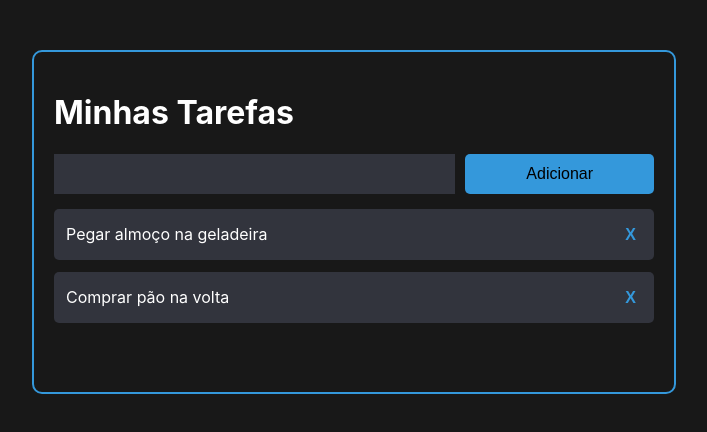
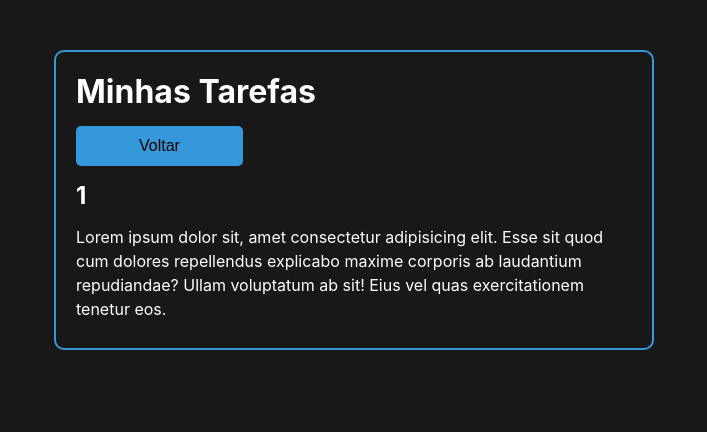
Before and after one commit to uitalorss/exemplo-react, a React (Create React App) app: page /1 in a window 1280 px wide. Shown: the top 432 px of the page, without its empty margins (286-993 px from the left). Built offline with nearby package versions, Linux system fonts and the light colour scheme.

Commit message:
tela de detalhes da tarefa feita

```diff
--- a/package.json
+++ b/package.json
@@ -8,6 +8,8 @@
     "@testing-library/user-event": "^13.5.0",
     "react": "^17.0.2",
     "react-dom": "^17.0.2",
+    "react-icons": "^4.3.1",
+    "react-router-dom": "^6.2.1",
     "react-scripts": "5.0.0",
     "uuid": "^8.3.2",
     "web-vitals": "^2.1.2"
--- a/src/App.js
+++ b/src/App.js
@@ -1,8 +1,10 @@
 import React, { useState } from 'react';
+import {Route, Routes} from 'react-router-dom'
 import {v4 as uuidv4} from 'uuid';
 
 import './App.css'
 import AdicionarTarefa from './components/AdicionarTarefa/AdicionarTarefa';
+import DetalhesTarefa from './components/DetalhesTarefa/DetalhesTarefa';
 
 import Tasks from './components/Tasks/Tasks.js';
 
@@ -44,17 +46,26 @@ const App = () =>{
   }
 
   return(
-    <>
-
     <div className='container'>
-      <h1>Minhas Tarefas</h1>
-      <AdicionarTarefa handleAddTask={handleAddTask}/>
-      <Tasks
-        tarefas={tarefas}
-        handleTaskClick={handleTaskClick}
-        handleDeleteTask={handleDeleteTask}/>
+        <h1>Minhas Tarefas</h1>
+        <Routes>
+        <Route
+          path="/"
+          exact
+          element={
+            <>
+            <AdicionarTarefa
+              handleAddTask={handleAddTask}/>
+            <Tasks
+              tarefas={tarefas}
+              handleTaskClick={handleTaskClick}
+              handleDeleteTask={handleDeleteTask}/>
+          </>
+          }
+        />
+        <Route path="/:taskTitulo" exact element={ <DetalhesTarefa /> } />
+        </Routes>
     </div>
-    </>
   )
 }
 
--- /dev/null
+++ b/src/components/DetalhesTarefa/DetalhesTarefa.css
@@ -0,0 +1,14 @@
+.conteudoDetalhesTarefa p {
+  color: #fff;
+  line-height: 1.5em;
+}
+
+.conteudoDetalhesTarefa h2 {
+  color: #fff;
+  margin-bottom: 15px;
+}
+
+.btnvoltar {
+  width: 30%;
+  margin: 15px 0;
+}
--- /dev/null
+++ b/src/components/DetalhesTarefa/DetalhesTarefa.js
@@ -0,0 +1,20 @@
+import React from 'react'
+import { useParams } from 'react-router-dom'
+import Botao from '../Botao/Botao.js'
+import './DetalhesTarefa.css'
+const DetalhesTarefa = () =>{
+  const params = useParams();
+  return(
+    <>
+      <div className='btnvoltar'>
+        <Botao>Voltar</Botao>
+      </div>
+      <div className='conteudoDetalhesTarefa'>
+        <h2>{params.taskTitulo}</h2>
+        <p>Lorem ipsum dolor sit, amet consectetur adipisicing elit. Esse sit quod cum dolores repellendus explicabo maxime corporis ab laudantium repudiandae? Ullam voluptatum ab sit! Eius vel quas exercitationem tenetur eos.</p>
+      </div>
+    </>
+  )
+}
+
+export default DetalhesTarefa
--- a/src/components/Item/Item.css
+++ b/src/components/Item/Item.css
@@ -13,11 +13,12 @@
   cursor: pointer;
 }
 
-.removeTarefa {
+.removeTarefa,
+.detalhesTarefa {
   background-color: #32343d;
   border: none;
   color: #3498db;
   font-weight: bold;
-  font-size: 16px;
+  font-size: 24px;
   cursor: pointer;
 }
--- a/src/components/Item/Item.js
+++ b/src/components/Item/Item.js
@@ -1,5 +1,8 @@
 import React from 'react'
+import {CgClose, CgInfo} from 'react-icons/cg'
+
 import './Item.css'
+
 
 const Item = ({tarefa, handleTaskClick, handleDeleteTask}) => {
   return(
@@ -13,13 +16,18 @@ const Item = ({tarefa, handleTaskClick, handleDeleteTask}) => {
         {tarefa.conteudo}
       </div>
       <div className='botoesSecundarios'>
-        <button className='removeTarefa' onClick={() => handleDeleteTask(tarefa.id)}>X</button>
+        <button
+          className='detalhesTarefa'>
+            <CgInfo />
+        </button>
+
+        <button
+          className='removeTarefa'
+          onClick={() => handleDeleteTask(tarefa.id)}>
+            <CgClose />
+        </button>
       </div>
     </div>
-    /*
-    <div className='item'>
-      {tarefa.conteudo}
-    </div>*/
   )
 }
 
--- a/src/index.css
+++ b/src/index.css
@@ -1,3 +1,9 @@
+* {
+  margin: 0;
+  padding: 0;
+  box-sizing: border-box;
+}
+
 body {
   margin: 0;
   font-family: -apple-system, BlinkMacSystemFont, 'Segoe UI', 'Roboto', 'Oxygen',
--- a/src/index.js
+++ b/src/index.js
@@ -2,10 +2,11 @@ import React from 'react';
 import ReactDOM from 'react-dom';
 import './index.css';
 import App from './App';
+import { BrowserRouter } from 'react-router-dom';
 
 ReactDOM.render(
-  <React.StrictMode>
+  <BrowserRouter>
     <App />
-  </React.StrictMode>,
+  </BrowserRouter>,
   document.getElementById('root')
 );
```
Also changed, not shown: 1 other file (tests, documents, lock files or other folders).
